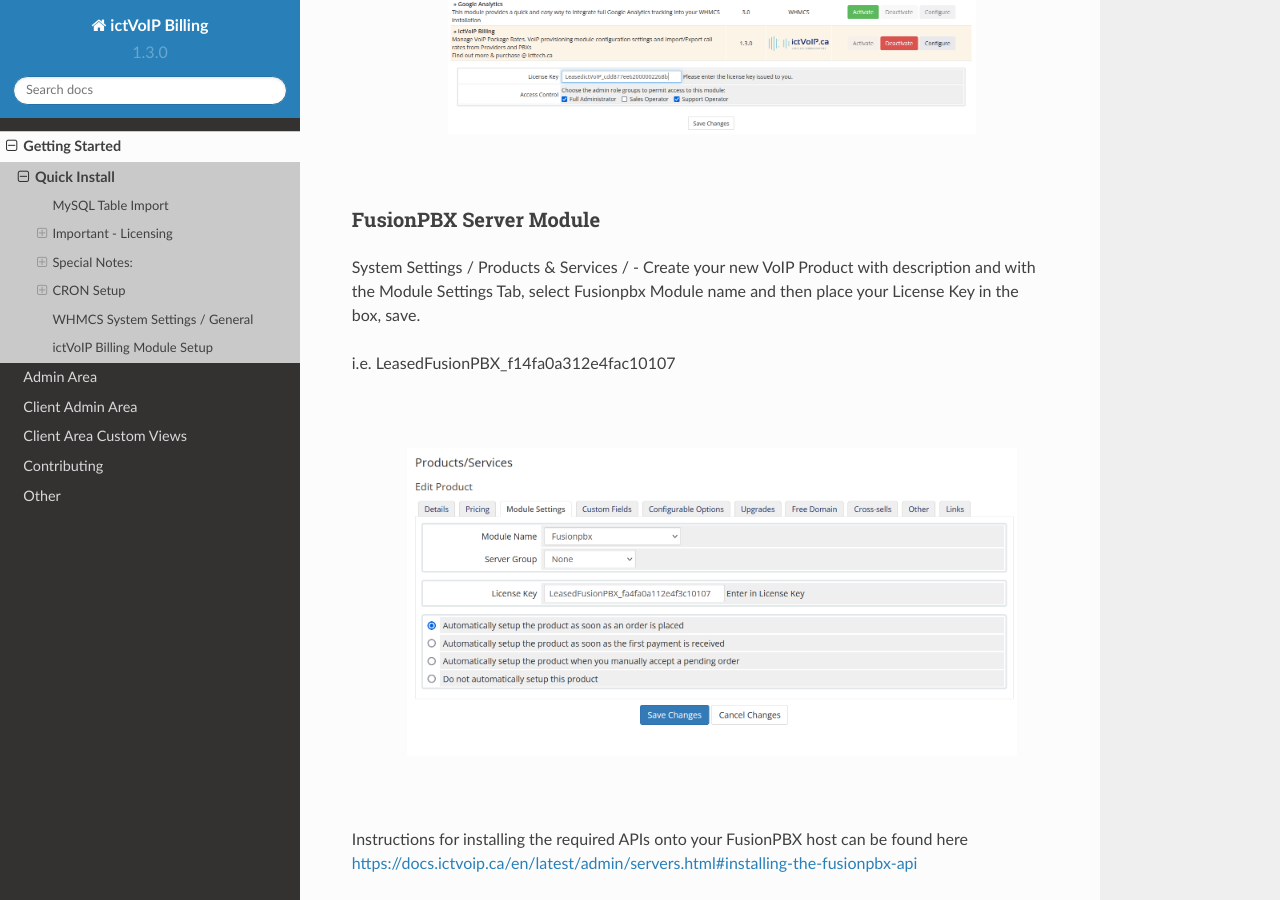
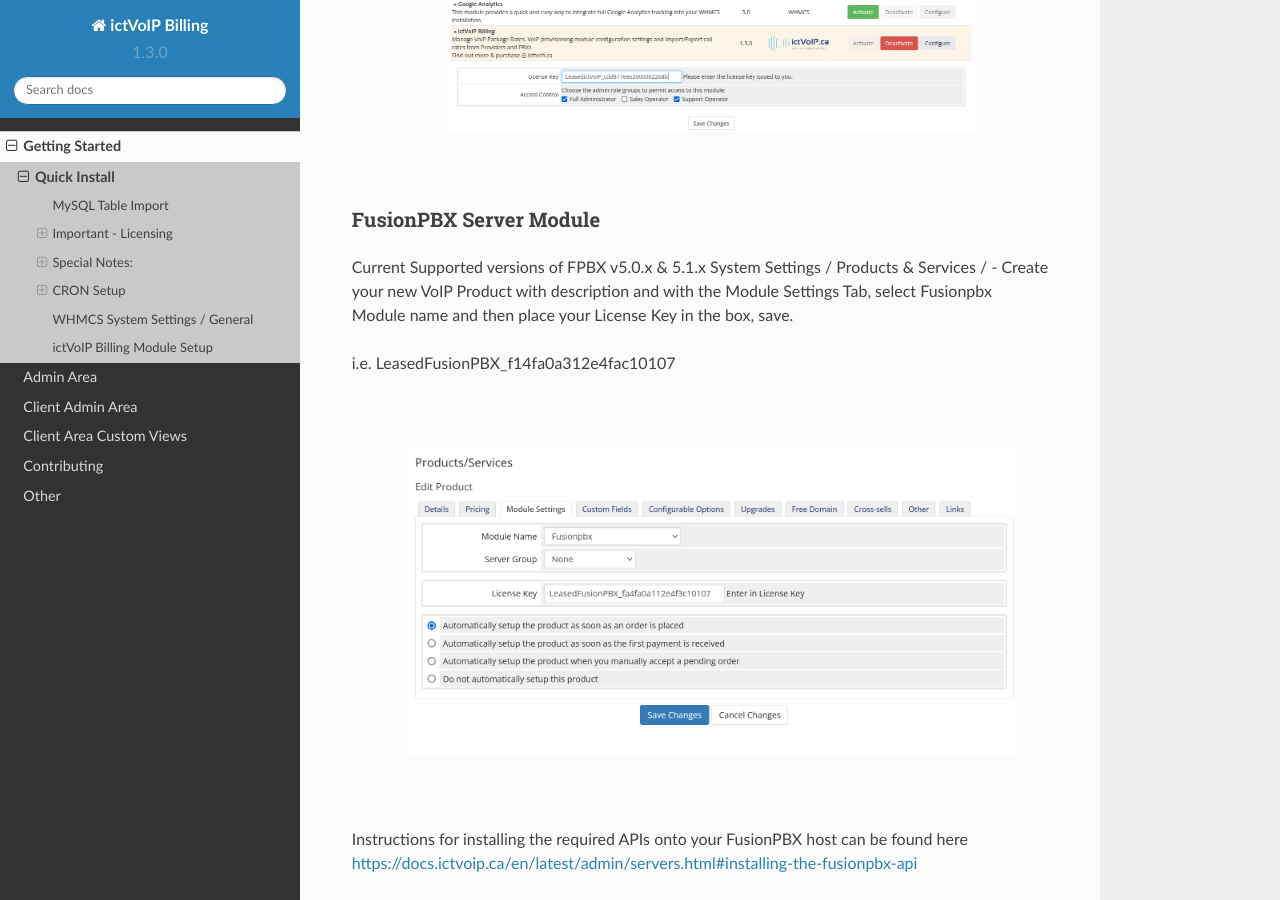
Before and after one commit to ictvoip/ictvoip-docs, a Sphinx documentation site: the page built from docs/source/getting_started/quick_install.rst, in a window 1280 px wide and 900 px high, scrolled down 1847 px. Built offline with Sphinx 7.4.7 and the Read the Docs theme 2.0.0, drawn with Linux system fonts in a browser that asks for light colours; pages that are not in the unit, such as notebooks, are missing from menus.

Commit message:
Update quick_install.rst

```diff
--- a/docs/source/getting_started/quick_install.rst
+++ b/docs/source/getting_started/quick_install.rst
@@ -69,6 +69,7 @@ i.e. LeasedictVoIP_a3174afbf93b3b8ba8f3
 
 FusionPBX Server Module
 -----------------------
+Current Supported versions of FPBX v5.0.x & 5.1.x
 System Settings / Products & Services /
 - Create your new VoIP Product with description and with the Module Settings Tab, select Fusionpbx Module name and then place your License Key in the box, save.
 
```
